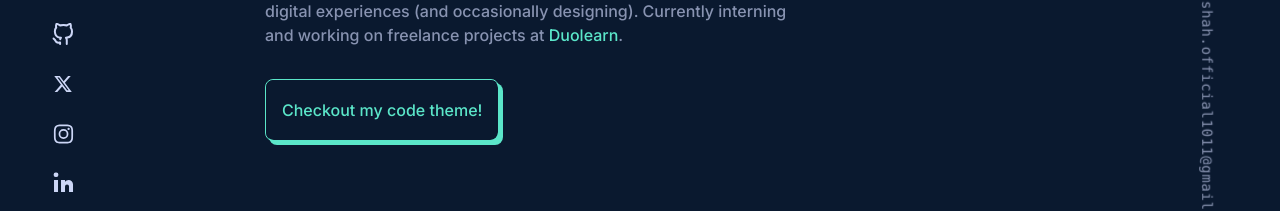
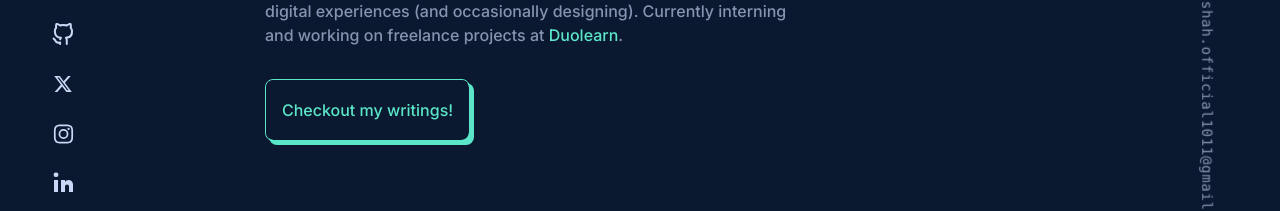
Before and after one commit to Shah1011/Portfolio-V1, a Next.js app: page / in a window 1280 px wide. Shown: the part 452-663 px from the top of the page. Built offline with nearby package versions, Linux system fonts and the light colour scheme; a web font is replaced by a local one.

Commit message:
Update Hero.jsx

```diff
--- a/src/components/Hero.jsx
+++ b/src/components/Hero.jsx
@@ -70,8 +70,8 @@ const Hero = () => {
 
         <AnimatedSection delay={1.6} >
             <SpecialButton
-              href="https://marketplace.visualstudio.com/items?itemName=ShahAbulKalam.flavia-dark"
-              buttonText="Checkout my code theme!"
+              href="https://iamshah.hashnode.dev/"
+              buttonText="Checkout my writings!"
               className="mt-[2rem]"
               padding='px-4 py-5'
             />
```
